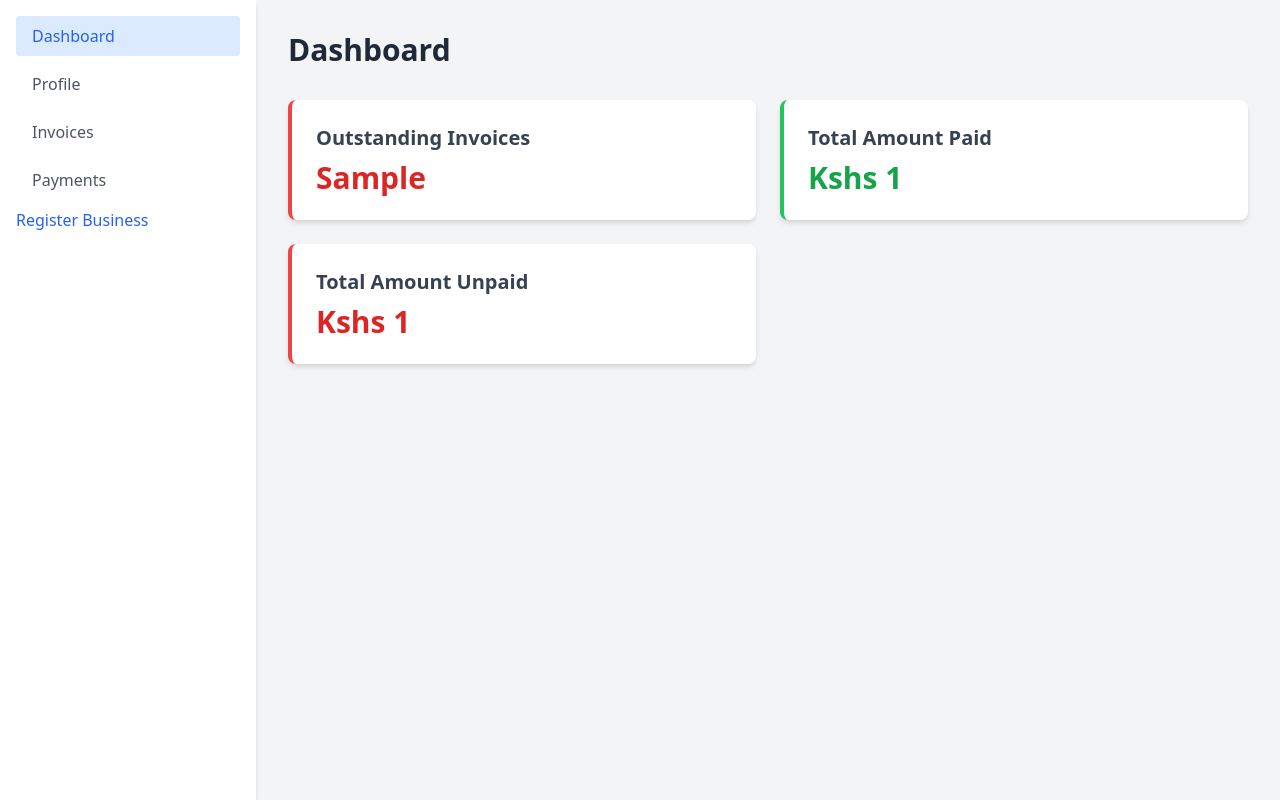
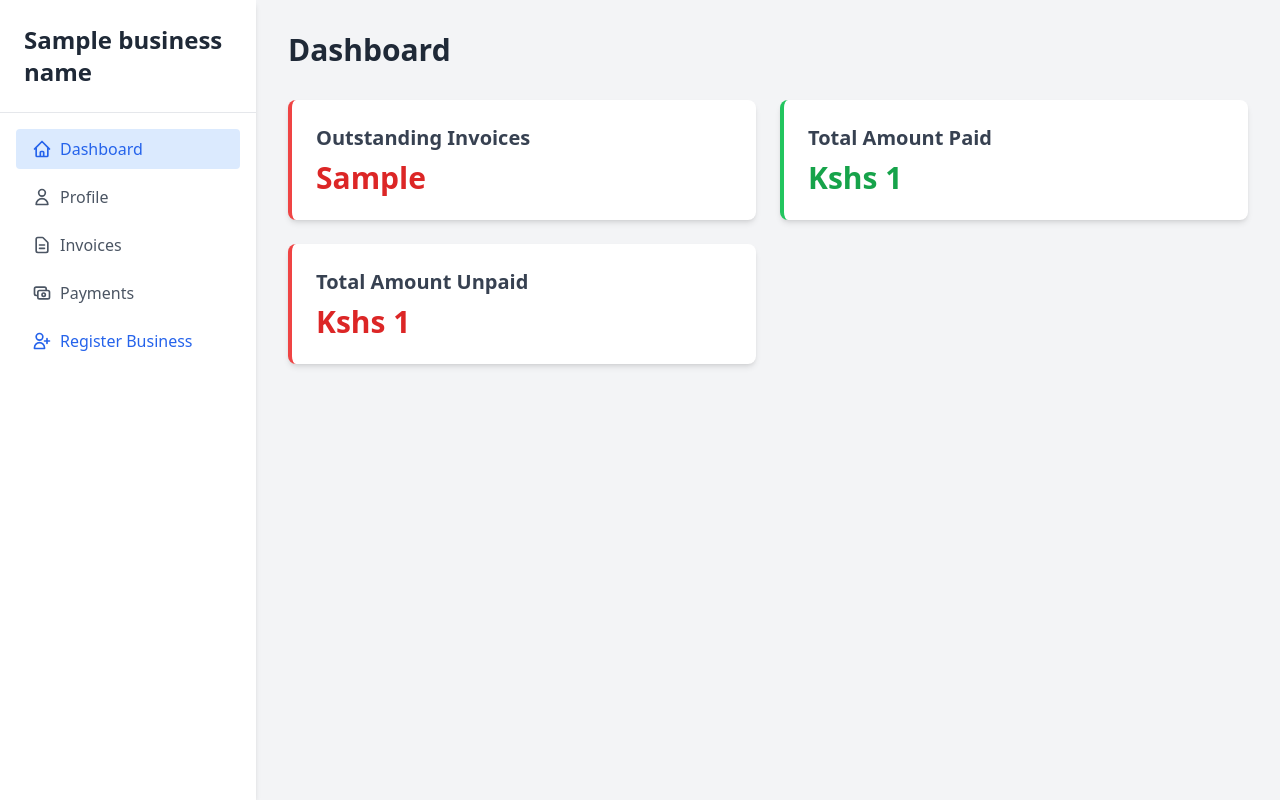
Before and after one commit to Murega14/invotrack, a Flask app: template app/templates/dashboard.html in a window 1280 px wide. Run offline with Flask 3, Linux system fonts and the light colour scheme; the template is opened without the code that fills it: most values are stand-ins (such as "Sample title", 1, 10 or a date in 2020); parts of the project's set-up code (start-up, migrations or seed data) failed here and were passed over; some libraries are stand-ins or nearby versions.

Commit message:
modified dashboard

```diff
--- a/app/templates/dashboard.html
+++ b/app/templates/dashboard.html
@@ -5,29 +5,69 @@
     <!-- Sidebar for small screens -->
     <aside class="md:hidden w-full bg-white shadow-md">
         <nav class="p-4">
+            <div class="flex items-center justify-between mb-6">
+                <h2 class="text-xl font-bold text-gray-800">Menu</h2>
+                <button class="text-gray-500 hover:text-gray-700" id="mobile-menu-button">
+                    <svg class="w-6 h-6" fill="none" stroke="currentColor" viewBox="0 0 24 24">
+                        <path stroke-linecap="round" stroke-linejoin="round" stroke-width="2" d="M4 6h16M4 12h16m-7 6h7"/>
+                    </svg>
+                </button>
+            </div>
             <ul class="flex justify-around md:flex-col md:space-y-2">
-                <li><a href="{{ url_for('dashboard') }}" class="text-blue-600 hover:text-blue-800 font-medium">Dashboard</a></li>
-                <li><a href="{{ url_for('authentication.user_profile')}}" class="text-gray-600 hover:text-blue-600">Profile</a></li>
-                <li><a href="{{ url_for('invoices.user_invoices') }}" class="text-gray-600 hover:text-blue-600">Invoices</a></li>
-                <li><a href="{{ url_for('payments.view_payments') }}" class="text-gray-600 hover:text-blue-600">Payments</a></li>
-                <li><a href="{{ url_for('customers.register_customer') }}" class="text-blue-600 hover:text-blue-800">Register Business</a></li>
+                <li><a href="{{ url_for('dashboard') }}" class="flex items-center space-x-2 text-blue-600 hover:text-blue-800 font-medium">
+                    <svg class="w-5 h-5" fill="none" stroke="currentColor" viewBox="0 0 24 24"><path stroke-linecap="round" stroke-linejoin="round" stroke-width="2" d="M3 12l2-2m0 0l7-7 7 7M5 10v10a1 1 0 001 1h3m10-11l2 2m-2-2v10a1 1 0 01-1 1h-3m-6 0a1 1 0 001-1v-4a1 1 0 011-1h2a1 1 0 011 1v4a1 1 0 001 1m-6 0h6"/></svg>
+                    <span>Dashboard</span>
+                </a></li>
+                <li><a href="{{ url_for('authentication.user_profile')}}" class="flex items-center space-x-2 text-gray-600 hover:text-blue-600">
+                    <svg class="w-5 h-5" fill="none" stroke="currentColor" viewBox="0 0 24 24"><path stroke-linecap="round" stroke-linejoin="round" stroke-width="2" d="M16 7a4 4 0 11-8 0 4 4 0 018 0zM12 14a7 7 0 00-7 7h14a7 7 0 00-7-7z"/></svg>
+                    <span>Profile</span>
+                </a></li>
+                <li><a href="{{ url_for('invoices.user_invoices') }}" class="flex items-center space-x-2 text-gray-600 hover:text-blue-600">
+                    <svg class="w-5 h-5" fill="none" stroke="currentColor" viewBox="0 0 24 24"><path stroke-linecap="round" stroke-linejoin="round" stroke-width="2" d="M9 12h6m-6 4h6m2 5H7a2 2 0 01-2-2V5a2 2 0 012-2h5.586a1 1 0 01.707.293l5.414 5.414a1 1 0 01.293.707V19a2 2 0 01-2 2z"/></svg>
+                    <span>Invoices</span>
+                </a></li>
+                <li><a href="{{ url_for('payments.view_payments') }}" class="flex items-center space-x-2 text-gray-600 hover:text-blue-600">
+                    <svg class="w-5 h-5" fill="none" stroke="currentColor" viewBox="0 0 24 24"><path stroke-linecap="round" stroke-linejoin="round" stroke-width="2" d="M17 9V7a2 2 0 00-2-2H5a2 2 0 00-2 2v6a2 2 0 002 2h2m2 4h10a2 2 0 002-2v-6a2 2 0 00-2-2H9a2 2 0 00-2 2v6a2 2 0 002 2zm7-5a2 2 0 11-4 0 2 2 0 014 0z"/></svg>
+                    <span>Payments</span>
+                </a></li>
+                <li><a href="{{ url_for('customers.register_customer') }}" class="flex items-center space-x-2 text-blue-600 hover:text-blue-800">
+                    <svg class="w-5 h-5" fill="none" stroke="currentColor" viewBox="0 0 24 24"><path stroke-linecap="round" stroke-linejoin="round" stroke-width="2" d="M18 9v3m0 0v3m0-3h3m-3 0h-3m-2-5a4 4 0 11-8 0 4 4 0 018 0zM3 20a6 6 0 0112 0v1H3v-1z"/></svg>
+                    <span>Register Business</span>
+                </a></li>
             </ul>
         </nav>
     </aside>
 
     <!-- Sidebar for large screens -->
     <aside class="hidden md:block w-64 bg-white shadow-md">
+        <div class="p-6 border-b border-gray-200">
+            <h2 class="text-2xl font-bold text-gray-800">{{ business_name }}</h2>
+        </div>
         <nav class="p-4">
             <ul class="space-y-2">
-                <li><a href="{{ url_for('dashboard') }}" class="block py-2 px-4 rounded text-blue-600 bg-blue-100 font-medium">Dashboard</a></li>
-                <li><a href="{{ url_for('authentication.user_profile')}}" class="block py-2 px-4 rounded text-gray-600 hover:bg-gray-100 hover:text-blue-600">Profile</a></li>
-                <li><a href="{{ url_for('invoices.user_invoices') }}" class="block py-2 px-4 rounded text-gray-600 hover:bg-gray-100 hover:text-blue-600">Invoices</a></li>
-                <li><a href="{{ url_for('payments.view_payments') }}" class="block py-2 px-4 rounded text-gray-600 hover:bg-gray-100 hover:text-blue-600">Payments</a></li>
-                <li><a href="{{ url_for('customers.register_customer') }}" class="text-blue-600 hover:text-blue-800">Register Business</a></li>
+                <li><a href="{{ url_for('dashboard') }}" class="flex items-center space-x-2 py-2 px-4 rounded text-blue-600 bg-blue-100 font-medium">
+                    <svg class="w-5 h-5" fill="none" stroke="currentColor" viewBox="0 0 24 24"><path stroke-linecap="round" stroke-linejoin="round" stroke-width="2" d="M3 12l2-2m0 0l7-7 7 7M5 10v10a1 1 0 001 1h3m10-11l2 2m-2-2v10a1 1 0 01-1 1h-3m-6 0a1 1 0 001-1v-4a1 1 0 011-1h2a1 1 0 011 1v4a1 1 0 001 1m-6 0h6"/></svg>
+                    <span>Dashboard</span>
+                </a></li>
+                <li><a href="{{ url_for('authentication.user_profile')}}" class="flex items-center space-x-2 py-2 px-4 rounded text-gray-600 hover:bg-gray-100 hover:text-blue-600">
+                    <svg class="w-5 h-5" fill="none" stroke="currentColor" viewBox="0 0 24 24"><path stroke-linecap="round" stroke-linejoin="round" stroke-width="2" d="M16 7a4 4 0 11-8 0 4 4 0 018 0zM12 14a7 7 0 00-7 7h14a7 7 0 00-7-7z"/></svg>
+                    <span>Profile</span>
+                </a></li>
+                <li><a href="{{ url_for('invoices.user_invoices') }}" class="flex items-center space-x-2 py-2 px-4 rounded text-gray-600 hover:bg-gray-100 hover:text-blue-600">
+                    <svg class="w-5 h-5" fill="none" stroke="currentColor" viewBox="0 0 24 24"><path stroke-linecap="round" stroke-linejoin="round" stroke-width="2" d="M9 12h6m-6 4h6m2 5H7a2 2 0 01-2-2V5a2 2 0 012-2h5.586a1 1 0 01.707.293l5.414 5.414a1 1 0 01.293.707V19a2 2 0 01-2 2z"/></svg>
+                    <span>Invoices</span>
+                </a></li>
+                <li><a href="{{ url_for('payments.view_payments') }}" class="flex items-center space-x-2 py-2 px-4 rounded text-gray-600 hover:bg-gray-100 hover:text-blue-600">
+                    <svg class="w-5 h-5" fill="none" stroke="currentColor" viewBox="0 0 24 24"><path stroke-linecap="round" stroke-linejoin="round" stroke-width="2" d="M17 9V7a2 2 0 00-2-2H5a2 2 0 00-2 2v6a2 2 0 002 2h2m2 4h10a2 2 0 002-2v-6a2 2 0 00-2-2H9a2 2 0 00-2 2v6a2 2 0 002 2zm7-5a2 2 0 11-4 0 2 2 0 014 0z"/></svg>
+                    <span>Payments</span>
+                </a></li>
+                <li><a href="{{ url_for('customers.register_customer') }}" class="flex items-center space-x-2 py-2 px-4 rounded text-blue-600 hover:bg-blue-100">
+                    <svg class="w-5 h-5" fill="none" stroke="currentColor" viewBox="0 0 24 24"><path stroke-linecap="round" stroke-linejoin="round" stroke-width="2" d="M18 9v3m0 0v3m0-3h3m-3 0h-3m-2-5a4 4 0 11-8 0 4 4 0 018 0zM3 20a6 6 0 0112 0v1H3v-1z"/></svg>
+                    <span>Register Business</span>
+                </a></li>
             </ul>
         </nav>
     </aside>
-
     <!-- Main content -->
     <main class="flex-1 p-6 md:p-8">
         <h1 class="text-3xl font-bold mb-8 text-gray-800">Dashboard</h1>
```
